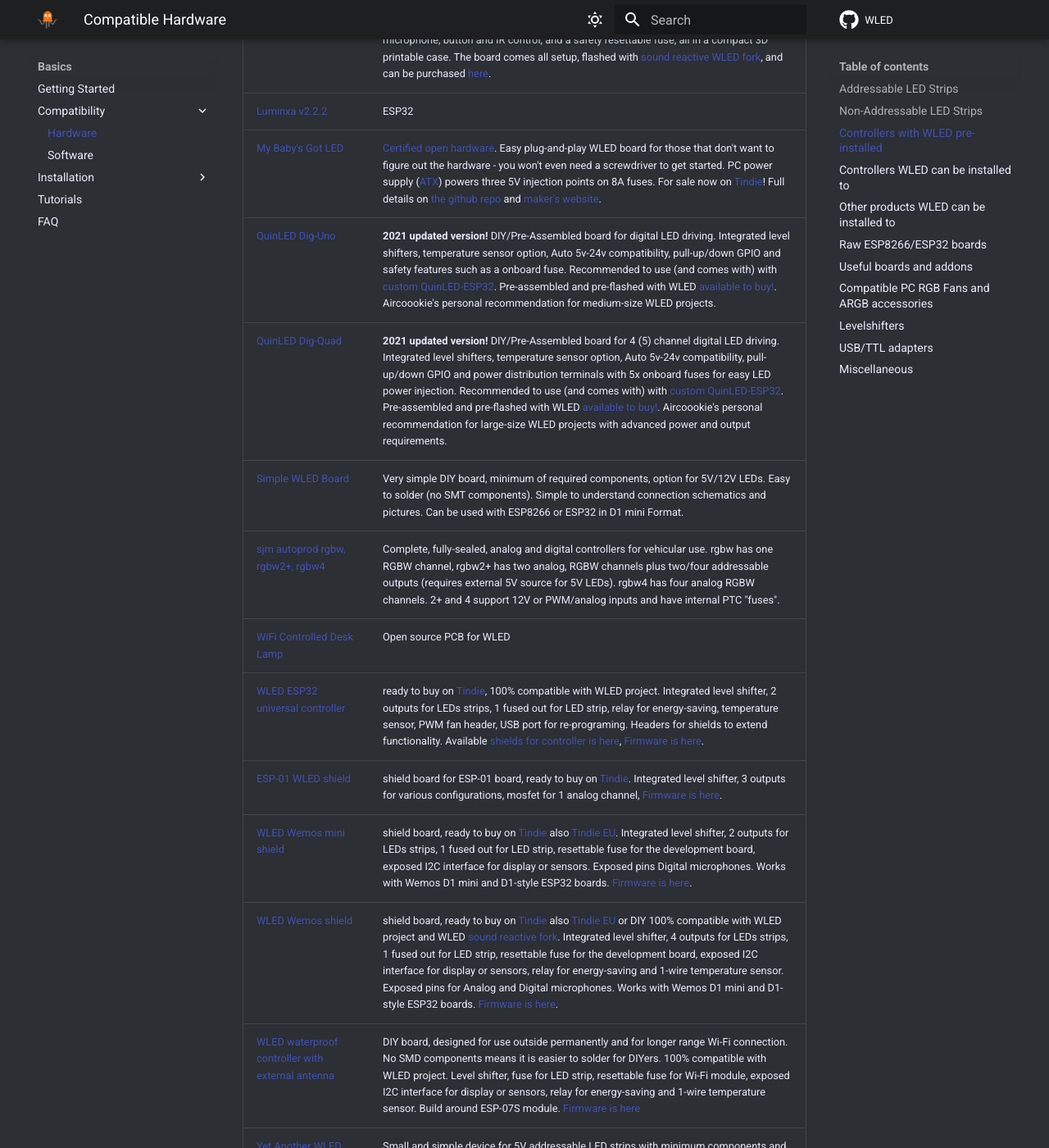
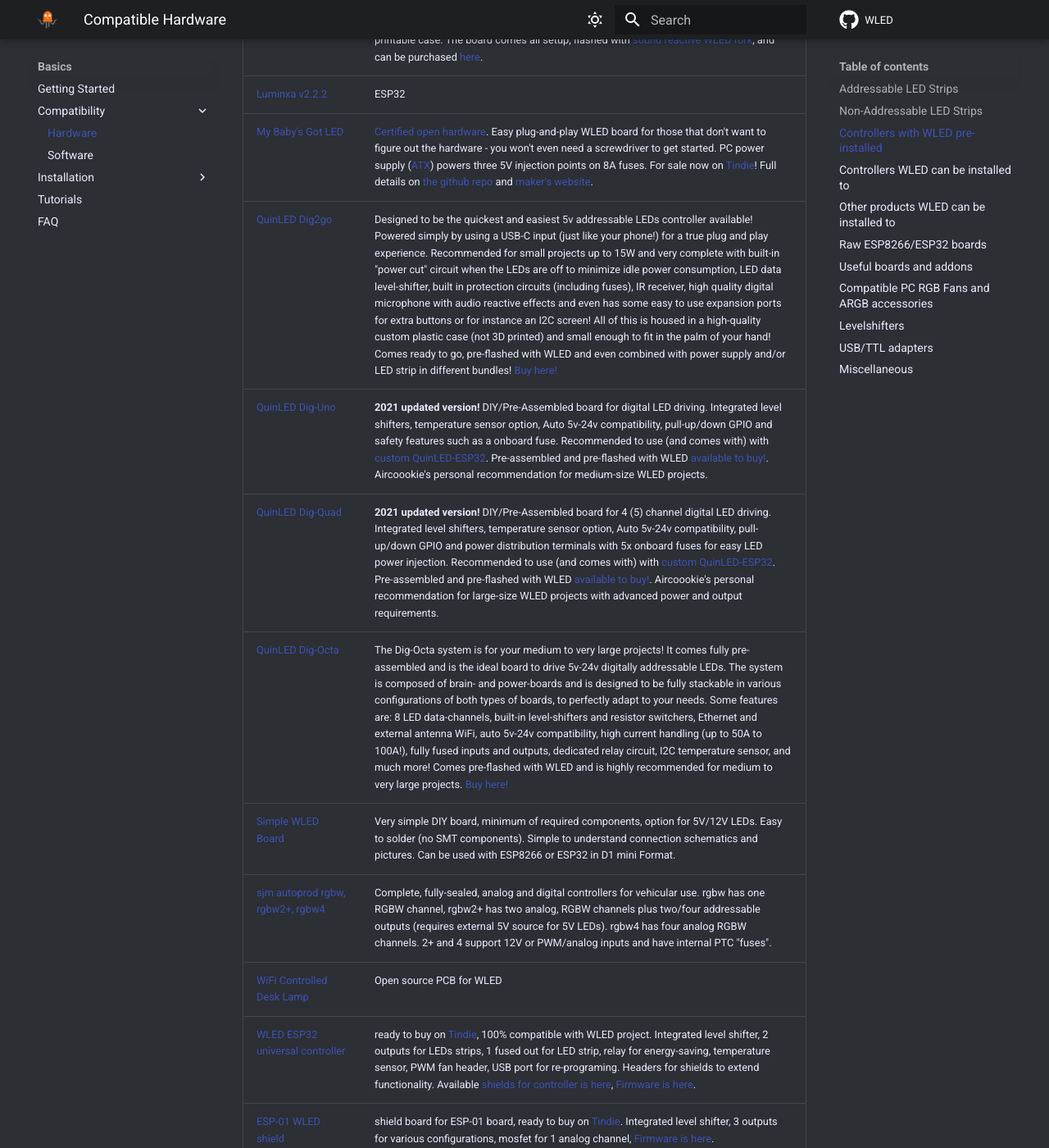
Before and after one commit to Aircoookie/WLED-Docs, an MkDocs documentation site: the page built from docs/basics/compatible-hardware.md, in a window 1280 px wide and 1400 px high, scrolled down 3224 px. Shown: the whole window at 82% size. Built offline with MkDocs 1.6.1 and Material for MkDocs 9.7.7, drawn with Linux system fonts in a browser that asks for light colours; comment, search, counter and statistics services are not loaded.

Commit message:
Added Quinled Dig2Go and Dig-Octa controllers

```diff
--- a/docs/basics/compatible-hardware.md
+++ b/docs/basics/compatible-hardware.md
@@ -69,8 +69,10 @@
 [LedBox V2](https://stanleyprojects.com/projects/ledbox_v2/) | LedBox V2 by StanleyProjects is a fully contained, sound reactive, ESP32 based module for controlling 5-12V addressable LED strips (WS2812, SK6812, etc.), supporting both 3-(VDD,DAT,GND) and 4-(VDD,DAT,CLK,GND) pin configuration. It includes a digital MEMS microphone, button and IR control, and a safety resettable fuse, all in a compact 3D printable case. The board comes all setup, flashed with <a href=https://github.com/atuline/WLED>sound reactive WLED fork</a>, and can be purchased [here](https://www.tindie.com/products/stanleyprojects/ledbox-v2/).
 [Luminxa v2.2.2](https://luminxa.com/product/luminxa-2-2-2/) | ESP32 | ESP32 Based board with 12 WS2812 LEDs Onboard (6 on each side) + Gyro Sensor (Business project)
 [My Baby's Got LED](https://tindie.com/products/mcqn_ltd/my-babys-got-led/)| [Certified open hardware](https://certification.oshwa.org/uk000030.html). Easy plug-and-play WLED board for those that don't want to figure out the hardware - you won't even need a screwdriver to get started. PC power supply ([ATX](https://en.wikipedia.org/wiki/ATX#:~:text=An%20ATX%20power%20supply%20provides,the%20original%2020-pin%20version.)) powers three 5V injection points on 8A fuses. For sale now on [Tindie](https://tindie.com/products/mcqn_ltd/my-babys-got-led/)! Full details on [the github repo](https://github.com/mcqn/my-babys-got-led) and [maker's website](https://mcqn.com/ibal223/).
+[QuinLED Dig2go](https://quinled.info/quinled-dig2go/) | Designed to be the quickest and easiest 5v addressable LEDs controller available! Powered simply by using a USB-C input (just like your phone!) for a true plug and play experience. Recommended for small projects up to 15W and very complete with built-in "power cut" circuit when the LEDs are off to minimize idle power consumption, LED data level-shifter, built in protection circuits (including fuses), IR receiver, high quality digital microphone with audio reactive effects and even has some easy to use expansion ports for extra buttons or for instance an I2C screen! All of this is housed in a high-quality custom plastic case (not 3D printed) and small enough to fit in the palm of your hand! Comes ready to go, pre-flashed with WLED and even combined with power supply and/or LED strip in different bundles! [Buy here!](https://dig2go.info/dig2go-buying-page/)
 [QuinLED Dig-Uno](https://quinled.info/quinled-dig-uno/) | **2021 updated version!** DIY/Pre-Assembled board for digital LED driving. Integrated level shifters, temperature sensor option, Auto 5v-24v compatibility, pull-up/down GPIO and safety features such as a onboard fuse. Recommended to use (and comes with) with [custom QuinLED-ESP32](https://quinled.info/quinled-esp32/). Pre-assembled and pre-flashed with WLED [available to buy!](https://quinled.info/pre-assembled-quinled-dig-uno/). Aircoookie's personal recommendation for medium-size WLED projects.
 [QuinLED Dig-Quad](https://quinled.info/quinled-dig-quad/) | **2021 updated version!** DIY/Pre-Assembled board for 4 (5) channel digital LED driving. Integrated level shifters, temperature sensor option, Auto 5v-24v compatibility, pull-up/down GPIO and power distribution terminals with 5x onboard fuses for easy LED power injection. Recommended to use (and comes with) with [custom QuinLED-ESP32](https://quinled.info/quinled-esp32/). Pre-assembled and pre-flashed with WLED [available to buy!](https://quinled.info/pre-assembled-quinled-dig-quad/). Aircoookie's personal recommendation for large-size WLED projects with advanced power and output requirements.
+[QuinLED Dig-Octa](https://quinled.info/quinled-dig-octa/) | The Dig-Octa system is for your medium to very large projects! It comes fully pre-assembled and is the ideal board to drive 5v-24v digitally addressable LEDs. The system is composed of brain- and power-boards and is designed to be fully stackable in various configurations of both types of boards, to perfectly adapt to your needs. Some features are: 8 LED data-channels, built-in level-shifters and resistor switchers, Ethernet and external antenna WiFi, auto 5v-24v compatibility, high current handling (up to 50A to 100A!), fully fused inputs and outputs, dedicated relay circuit, I2C temperature sensor, and much more! Comes pre-flashed with WLED and is highly recommended for medium to very large projects. [Buy here!](https://quinled.info/quinled-dig-octa-available-here/)
 [Simple WLED Board](https://github.com/wladwnt/wled) | Very simple DIY board, minimum of required components, option for 5V/12V LEDs. Easy to solder (no SMT components). Simple to understand connection schematics and pictures. Can be used with ESP8266 or ESP32 in D1 mini Format.
 [sjm autoprod rgbw, rgbw2+, rgbw4](https://sjmautoprod.com/RGB-Controllers/rgbwX-Wi-Fi-Controllers.html) | Complete, fully-sealed, analog and digital controllers for vehicular use. rgbw has one RGBW channel, rgbw2+ has two analog, RGBW channels plus two/four addressable outputs (requires external 5V source for 5V LEDs). rgbw4 has four analog RGBW channels. 2+ and 4 support 12V or PWM/analog inputs and have internal PTC "fuses".
 [WiFi Controlled Desk Lamp](https://github.com/stanoba/wifi-desk-lamp) | Open source PCB for WLED
```
